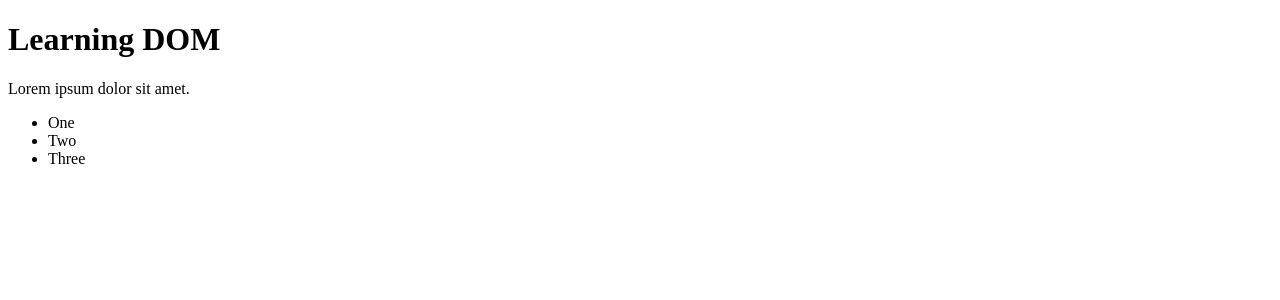
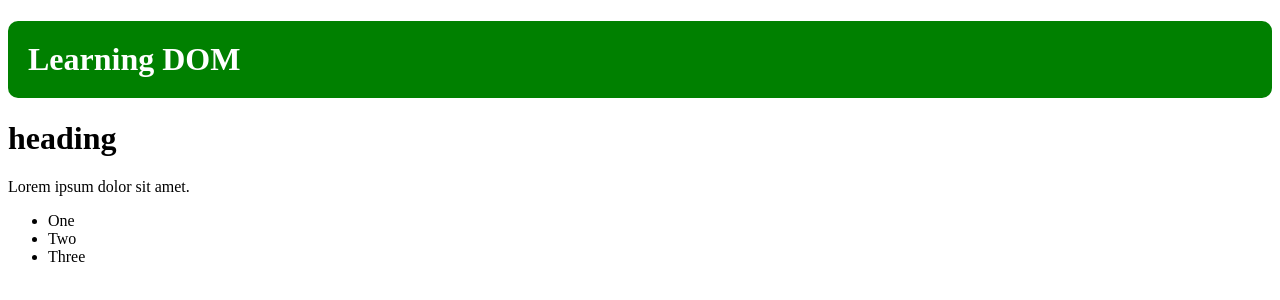
Before and after one commit to dheerajoy/js, a plain HTML site: page 06_dom/one.html in a window 1280 px wide. Drawn offline with Linux system fonts and the light colour scheme.

Commit message:
basics of style using dom and querySelector

```diff
--- a/06_dom/one.html
+++ b/06_dom/one.html
@@ -6,9 +6,12 @@
     <title>Document Object Model</title>
   </head>
   <body>
-    <h1 class="title" id="heading">Learning DOM</h1>
+    <h1 class="title" id="heading">
+      Learning DOM <span style="display: none">JavaScript</span>
+    </h1>
+    <h1>heading</h1>
     <p class="para-graph">Lorem ipsum dolor sit amet.</p>
-    <ul id="list">
+    <ul id="list" class="list">
       <li class="l-one">One</li>
       <li class="l-two">Two</li>
       <li class="l-three">Three</li>
@@ -17,7 +20,18 @@
       //   console.log(document.getElementById("heading"));
       //   console.log(document.getElementById("heading").id);
       //   console.log(document.getElementsByClassName("title"));
-      console.log(document.getElementById("heading").getAttribute("id"));
+      //   console.log(document.getElementById("heading").getAttribute("id"));
+      const title = document.getElementById("heading");
+      title.style.backgroundColor = "green";
+      title.style.color = "white";
+      title.style.padding = "20px";
+      title.style.borderRadius = "10px";
+      //   console.log(title.innerHTML);
+      //   console.log(title.innerText); // Learning DOM
+      //   console.log(title.textContent); // Learning DOM JavaScript
+
+      const list = document.querySelector("h1");
+      console.log(list);
     </script>
   </body>
 </html>
```
